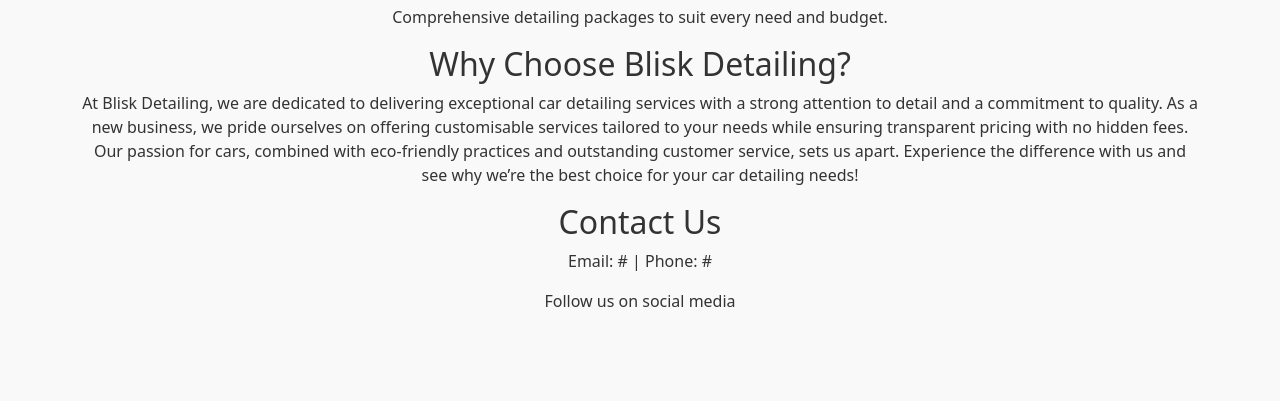
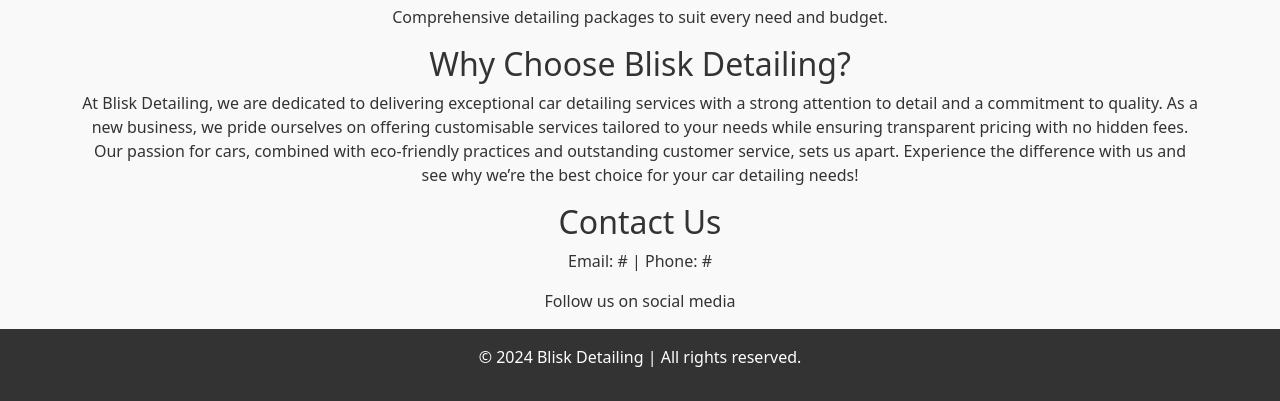
Before and after one commit to Adriannap26/blisk-detailing, a plain HTML site: page index.html in a window 1280 px wide. Shown: the part 1306-1707 px from the top of the page. Before the commit the page ends 1635 px from the top, so only its background shows below. Drawn offline with nearby package versions, Linux system fonts and the light colour scheme.

Commit message:
added footer

```diff
--- a/index.html
+++ b/index.html
@@ -122,5 +122,10 @@
     </div>
   </section>
 
+  <!-- Footer -->
+  <footer class="footer text-center py-3">
+    <p>&copy; 2024 Blisk Detailing | All rights reserved.</p>
+  </footer>
+
 </body>
 </html>
```
